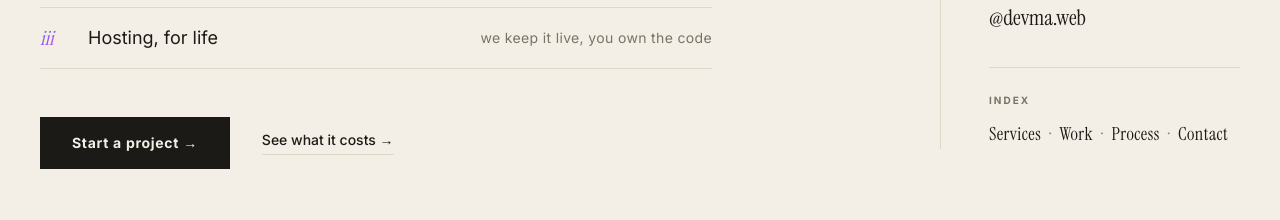
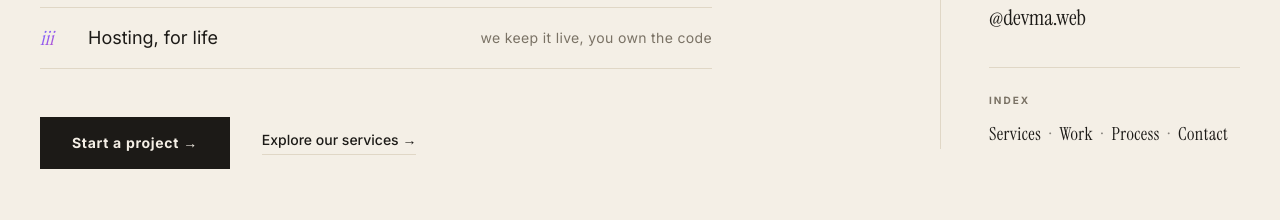
Before and after one commit to mohamadalijomaa25/devma-website, a Next.js app: page / in a window 1280 px wide. Shown: the part 780-1000 px from the top of the page. Built offline with nearby package versions, Linux system fonts and the light colour scheme.

Commit message:
Update misleading 'See what it costs' button to 'Explore our services'

```diff
--- a/src/components/sections/Hero.tsx
+++ b/src/components/sections/Hero.tsx
@@ -115,7 +115,7 @@ export function Hero() {
                 href="#services"
                 className="text-foreground text-sm font-medium border-b border-border hover:border-foreground pb-1 transition-colors duration-300"
               >
-                {locale === "ar" ? "انظر التكلفة →" : "See what it costs →"}
+                {locale === "ar" ? "استكشف خدماتنا →" : "Explore our services →"}
               </a>
             </div>
           </div>
```
